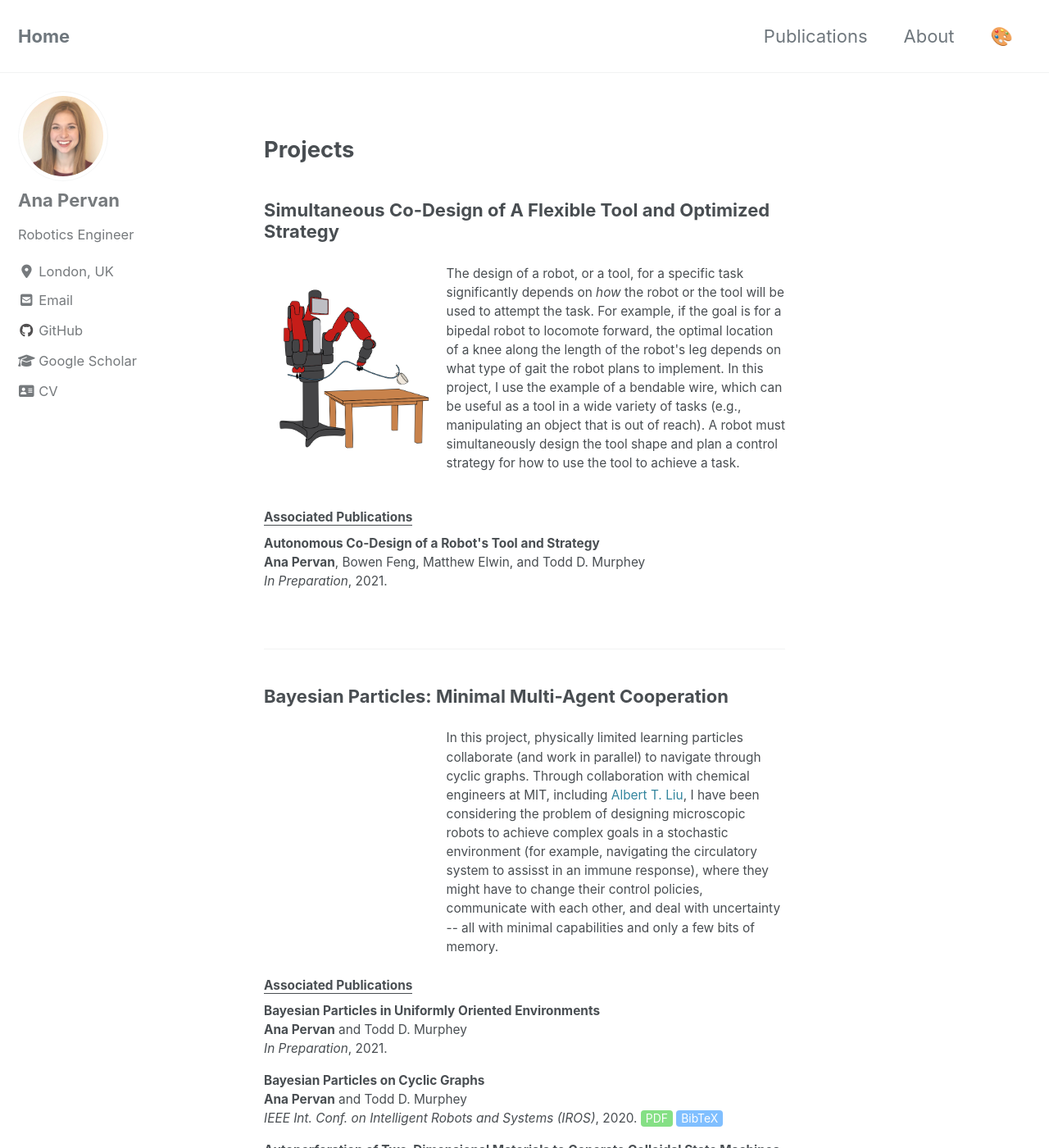
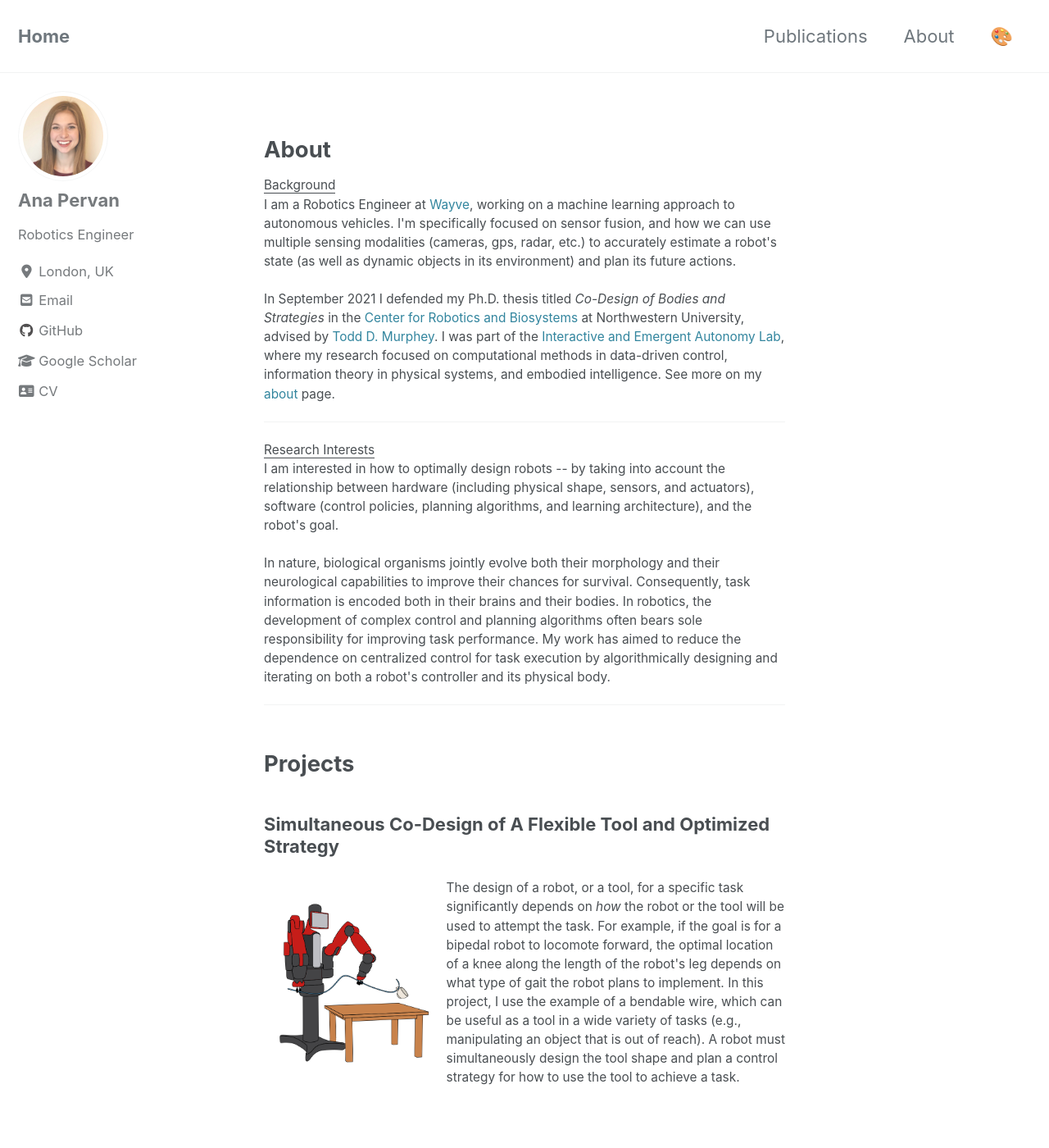
Before and after one commit to anapervan/anapervan.github.io, a Jekyll site: the page built from index.html, in a window 1280 px wide and 1400 px high. Shown: the whole window at 82% size. Built offline with Jekyll 4.4.1, drawn with Linux system fonts in a browser that asks for light colours; cached includes are drawn as plain includes; nearby versions of some CDN libraries; the list of posts is cut into pages by our own code; some of the changed text lies outside the part shown; grey boxes are pictures that could not be loaded.

Commit message:
updated about, publications

```diff
--- a/about.html
+++ b/about.html
@@ -9,7 +9,10 @@ author_profile: true
 
   <p style="font-size: 70%">
   <u>Background</u>
-  <br>I am a Robotics Engineer at <a href="https://wayve.ai/">Wayve</a>, working on a machine learning approach to autonomous vehicles.
+  <br>I am a Robotics Engineer at <a href="https://wayve.ai/">Wayve</a>, working
+  on a machine learning approach to autonomous vehicles. I'm specifically focused on
+  sensor fusion, and how we can use multiple sensing modalities (cameras, gps, radar, etc.)
+  to accurately estimate a robot's state (as well as dynamic objects in its environment) and plan its future actions.
 
   <br><br>In September 2021 I defended my Ph.D. thesis titled <i>Co-Design of Bodies and Strategies</i> in the <a href="https://robotics.northwestern.edu/">Center for Robotics and Biosystems</a> at Northwestern University,
   advised by <a href="https://www.mccormick.northwestern.edu/research-faculty/directory/profiles/murphey-todd.html">Todd D. Murphey</a>.
--- a/index.html
+++ b/index.html
@@ -30,10 +30,47 @@ author_profile: true
 </style>
 </head>
 
+
+<h2>About</h2>
+
+<body style="margin:1; padding:0">
+
+  <p style="font-size: 70%">
+  <u>Background</u>
+  <br>I am a Robotics Engineer at <a href="https://wayve.ai/">Wayve</a>, working
+  on a machine learning approach to autonomous vehicles. I'm specifically focused on
+  sensor fusion, and how we can use multiple sensing modalities (cameras, gps, radar, etc.)
+  to accurately estimate a robot's state (as well as dynamic objects in its environment) and plan its future actions.
+
+  <br><br>In September 2021 I defended my Ph.D. thesis titled <i>Co-Design of Bodies and Strategies</i> in the <a href="https://robotics.northwestern.edu/">Center for Robotics and Biosystems</a> at Northwestern University,
+  advised by <a href="https://www.mccormick.northwestern.edu/research-faculty/directory/profiles/murphey-todd.html">Todd D. Murphey</a>.
+  I was part of the <a href="https://murpheylab.github.io/">Interactive and Emergent
+  Autonomy Lab</a>, where my research focused on computational methods in data-driven control,
+  information theory in physical systems, and embodied intelligence. See more on my <a href="/about">about</a> page.
+
+
+  <hr>
+  <p style="font-size: 70%">
+  <u>Research Interests</u>
+  <br>I am interested in how to optimally design robots -- by taking into account the relationship between
+  hardware (including physical shape, sensors, and actuators),
+  software (control policies, planning algorithms, and learning architecture),
+  and the robot's goal.
+
+  <br><br>In nature, biological organisms jointly evolve both their morphology and their neurological capabilities to improve their chances for survival.
+  Consequently, task information is encoded both in their brains and their bodies.
+  In robotics, the development of complex control and planning algorithms often bears sole responsibility for improving task performance.
+  My work has aimed to reduce the dependence on centralized control for task execution
+  by algorithmically designing and iterating on both a robot's controller and its physical body.</p>
+
+  <hr>
+
+</body>
+
+
 <h2>Projects</h2>
 
 <body>
-
   <h3 style="font-size:100%" id="flexible-tool">Simultaneous Co-Design of A Flexible Tool and Optimized Strategy</h3>
 
   <div class="row">
@@ -52,13 +89,6 @@ author_profile: true
     for how to use the tool to achieve a task.</p>
   </div>
   </div>
-
-  <p style="font-size:70%;line-height:60%"><b><u>Associated Publications</u></b></p>
-
-    <p style="font-size:70%"><b>Autonomous Co-Design of a Robot's Tool and Strategy</b>
-    <br><b>Ana Pervan</b>, Bowen Feng, Matthew Elwin, and Todd D. Murphey
-    <br><i>In Preparation</i>, 2021.</p>
-
 
 <br>
 <hr>
@@ -85,9 +115,9 @@ author_profile: true
   </div>
 
   <p style="font-size:70%;line-height:60%"><b><u>Associated Publications</u></b></p>
-        <p style="font-size:70%"><b>Bayesian Particles in Uniformly Oriented Environments</b>
+        <p style="font-size:70%"><b>Bayesian Particle Learning for Intelligent Matter</b>
         <br><b>Ana Pervan</b> and Todd D. Murphey
-        <br><i>In Preparation</i>, 2021.
+        <br><i>In Preparation</i>, 2022.
 
         <p style="font-size:70%"><b>Bayesian Particles on Cyclic Graphs</b>
         <br><b>Ana Pervan</b> and Todd D. Murphey
```
Also changed, not shown: publications.html (+3 -7 lines), 2 other files.
